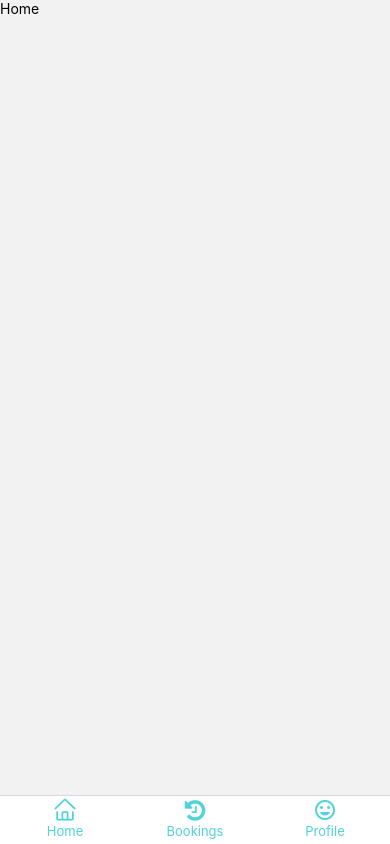
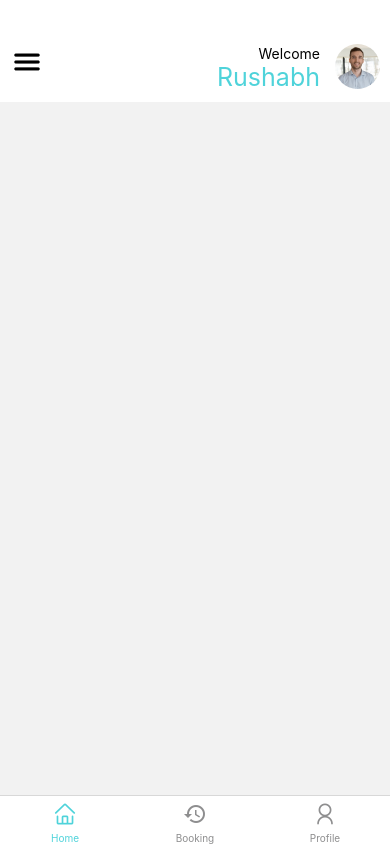
Before and after one commit to Coder-Rushabh/GentlyFix, a React Native app: screen /Tabs in a window 390 px wide. Built offline with nearby package versions, Linux system fonts and the light colour scheme.

Commit message:
header UI added for Home Header

```diff
--- /dev/null
+++ b/App/Screens/HomeScreen/Header.jsx
@@ -0,0 +1,66 @@
+import { View, Text, Image, StyleSheet } from 'react-native'
+import React from 'react'
+import { Ionicons } from '@expo/vector-icons';
+import SearchBar from './SearchBar';
+
+export default function Header() {
+    return (
+        <>
+            <View style={styles.container}>
+                <Ionicons name="menu" size={34} color="black" style={styles.menu} />
+                <View style={styles.profileContainer}>
+
+                    <View >
+                        <Text style={styles.text1}>Welcome</Text>
+                        <Text style={styles.text2}>Rushabh</Text>
+                    </View>
+                    <Image source={require('./../../../assets/images/dp.jpg')}
+                        style={styles.userImage} />
+
+                </View>
+            </View>
+
+            <SearchBar />
+        </>
+    )
+}
+const styles = StyleSheet.create({
+    container: {
+        padding: 10,
+        paddingTop: 40,
+        backgroundColor: '#fff',
+        display: 'flex',
+        flexDirection: 'row',
+        alignItems: 'center',
+    },
+    menu: {
+        alignSelf: 'center',
+        alignItems: 'center',
+        marginLeft: 0,
+        marginRight: 'auto',
+        height: 45,
+        width: 45,
+    },
+    profileContainer: {
+        display: 'flex',
+        flexDirection: 'row',
+        alignItems: 'center',
+        gap: 15,
+        marginLeft: 'auto',
+        marginRight: 0
+    },
+    userImage: {
+        height: 45,
+        width: 45,
+        borderRadius: 99
+    },
+    text2: {
+        color: '#4FD3DA',
+        fontSize: 25,
+    },
+    text1: {
+        marginLeft: 'auto',
+        marginRight: 0,
+        marginTop: 5
+    }
+})
--- a/App/Screens/HomeScreen/Home.jsx
+++ b/App/Screens/HomeScreen/Home.jsx
@@ -1,16 +1,14 @@
 import { View, Text } from 'react-native'
 import React from 'react'
 import { createBottomTabNavigator } from '@react-navigation/bottom-tabs';
-import Profile from '../ProfileScreen/Profile';
-import Bookings from '../BookingsScreen/Bookings';
-
+import Header from './Header.jsx'
 
 const Tab = createBottomTabNavigator();
 
 export default function Home() {
   return (
     <View>
-      <Text>Home</Text>
+      <Header />
     </View>
   )
 }
--- /dev/null
+++ b/App/Screens/HomeScreen/SearchBar.jsx
@@ -0,0 +1,12 @@
+import { View, Text, StyleSheet } from 'react-native'
+import React from 'react'
+import { Button, TextInput } from 'react-native-web'
+
+export default function SearchBar() {
+  return (
+    <View>
+
+
+    </View>
+  )
+}
--- a/App/Screens/LoginScreen/Login.jsx
+++ b/App/Screens/LoginScreen/Login.jsx
@@ -10,7 +10,7 @@ export default function Login({ navigation }) {
                 style={styles.loginImage}
             />
             <TouchableOpacity onPress={() =>
-                navigation.navigate('MobileLogin')
+                navigation.navigate('Tabs')
             }
                 style={styles.loginBtn}>
                 <Text style={styles.loginText}>Get Started </Text>
--- a/App/Screens/Tabs.jsx
+++ b/App/Screens/Tabs.jsx
@@ -5,36 +5,29 @@ import Profile from './ProfileScreen/Profile';
 import Bookings from './BookingsScreen/Bookings';
 import Home from './HomeScreen/Home';
 import { AntDesign } from '@expo/vector-icons';
-import { FontAwesome } from '@expo/vector-icons';
 import { MaterialIcons } from '@expo/vector-icons';
 
 const Tab = createBottomTabNavigator();
 
 export default function Tabs() {
   return (
-    <Tab.Navigator screenOptions={{headerShown:false}}>
+    <Tab.Navigator screenOptions={{headerShown:false, tabBarActiveTintColor: '#4FD3DA' }}>
       <Tab.Screen name="Home" component={Home}
-      options={{tabBarLabel:() => (
-        <Text style={{color: '#4FD3DA', fontSize:13, paddingBottom: 5}}>Home</Text>
-      ),
+      options={{
     tabBarIcon: ({color,size})=>(
-      <AntDesign name="home" size={size} color='#4FD3DA' />
+      <AntDesign name="home" size={24} color={color} />
     )
   }}
       />
       <Tab.Screen name="Booking" component={Bookings}
-      options={{tabBarLabel:() => (
-        <Text style={{color: '#4FD3DA', fontSize:13, paddingBottom: 5}}>Bookings</Text>
-      ),
+      options={{
     tabBarIcon: ({color,size})=>(
-<FontAwesome name="history" size={24} color="#4FD3DA" />    )
+<MaterialIcons name="history" size={24} color={color} />    )
   }}/>
       <Tab.Screen name="Profile" component={Profile}
-      options={{tabBarLabel:() => (
-        <Text style={{color: '#4FD3DA', fontSize:13, paddingBottom: 5}}>Profile</Text>
-      ),
+      options={{
     tabBarIcon: ({color,size})=>(
-<MaterialIcons name="tag-faces" size={24} color="#4FD3DA" />    )
+<AntDesign name="user" size={24} color={color} />  )
   }}/>
     </Tab.Navigator>
   )
```
Also changed, not shown: assets/images/dp.jpg (added).
